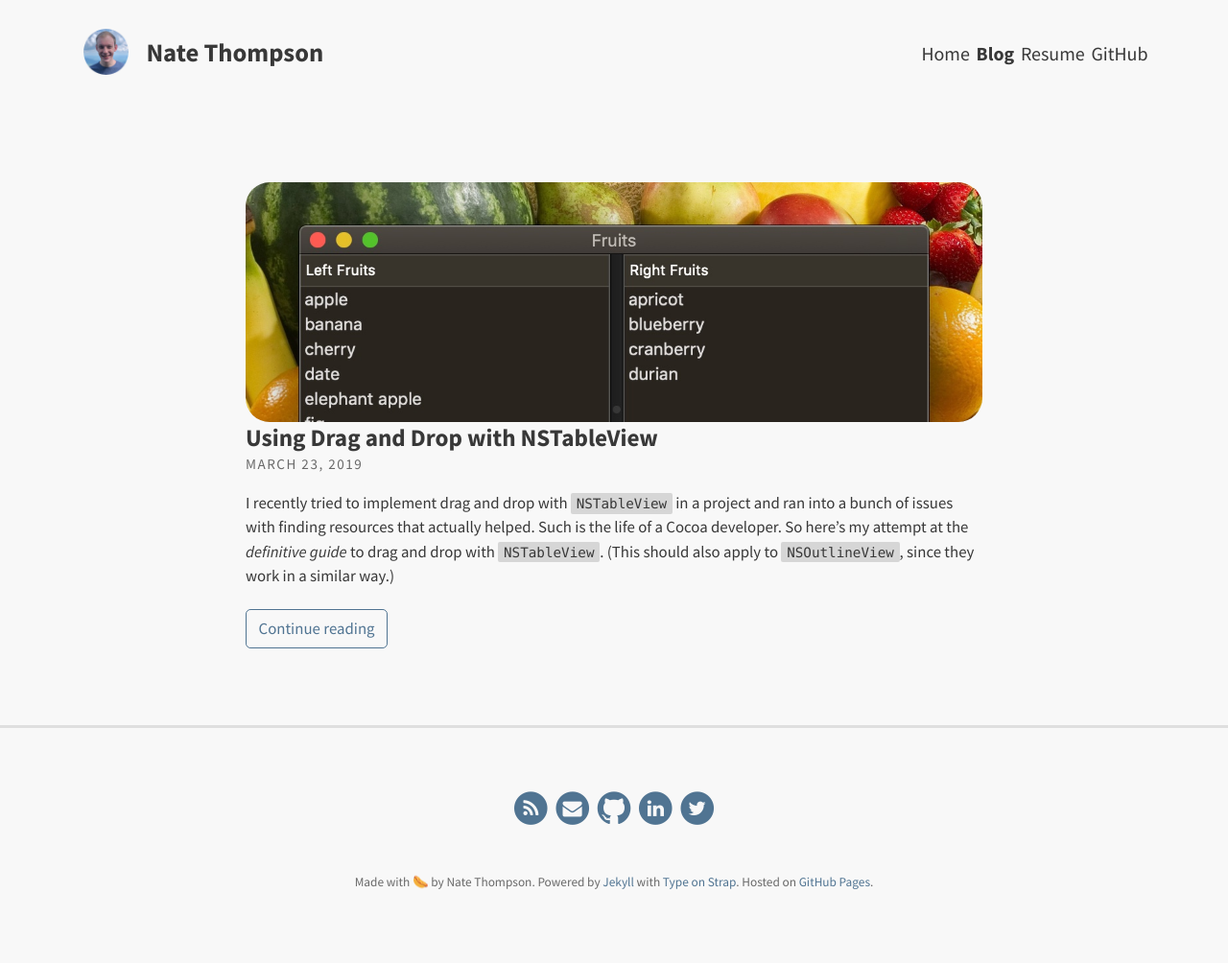
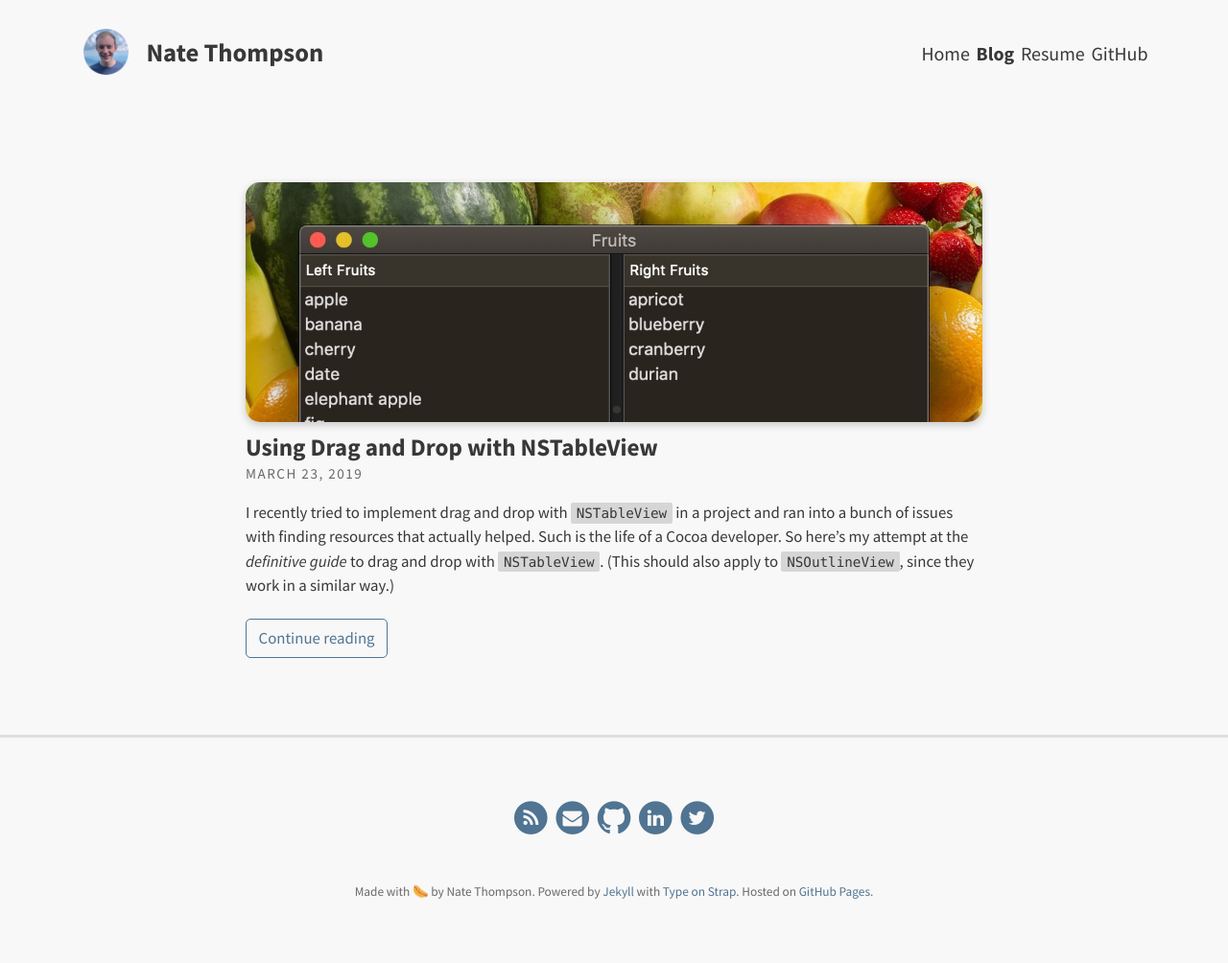
Before and after one commit to thompsonate/natethompson.io, a Jekyll site: the page built from blog/index.html, in a window 1280 px wide. Shown: the whole page at 96% size. Built offline with Jekyll 4.4.1, drawn with Linux system fonts in a browser that asks for light colours; the list of posts is cut into pages by our own code.

Commit message:
improve layout, accessibility on /blog

```diff
--- a/_layouts/blog.html
+++ b/_layouts/blog.html
@@ -15,9 +15,9 @@ layout: default
     {% if post.hide != true %}
     <div class="post-teaser">
       {% if post.thumbnail %}
-      <div class="post-img">
-        <img src="{{ site.baseurl }}/{{ post.thumbnail }}">
-        <a href="{{ post.url | prepend: site.baseurl }}">
+      <div class="post-img" role="img" alt="{{ post.thumbnail_alt }}">
+        <img src="{{ site.baseurl }}/{{ post.thumbnail }}" alt="{{ post.thumbnail_alt }}">
+        <a href="{{ post.url | prepend: site.baseurl }}" title="{{ post.title }}">
           <span></span>
         </a>
       </div>
--- a/_sass/layouts/_index.scss
+++ b/_sass/layouts/_index.scss
@@ -65,9 +65,11 @@ h1 {
 
     .post-img {
       vertical-align: middle;
-      border-radius: 25px;
+      border-radius: 15px;
+      box-shadow: 0 3px 8px $shadow-color;
       overflow: hidden;
       position: relative;
+      margin-bottom: 10px;
 
       @media (min-width: $break) {
         height: 250px;
@@ -80,6 +82,7 @@ h1 {
 
       a {
         span {
+          cursor: pointer;
           position: absolute;
           width:100%;
           height:100%;
@@ -88,16 +91,6 @@ h1 {
           z-index: 1;
         }
       }
-    }
-
-    .post-img img {
-      -moz-transition-timing-function: ease-out;
-      -webkit-transition-timing-function: ease-out;
-      transition-timing-function: ease-out;
-
-      -moz-transition: all 5s;
-      -webkit-transition: all 5s;
-      transition: all 5s;
     }
   }
   .excerpt {
```
Also changed, not shown: _posts/2019-03-23-nstableview-drag-and-drop.md (+1 -0 lines).
